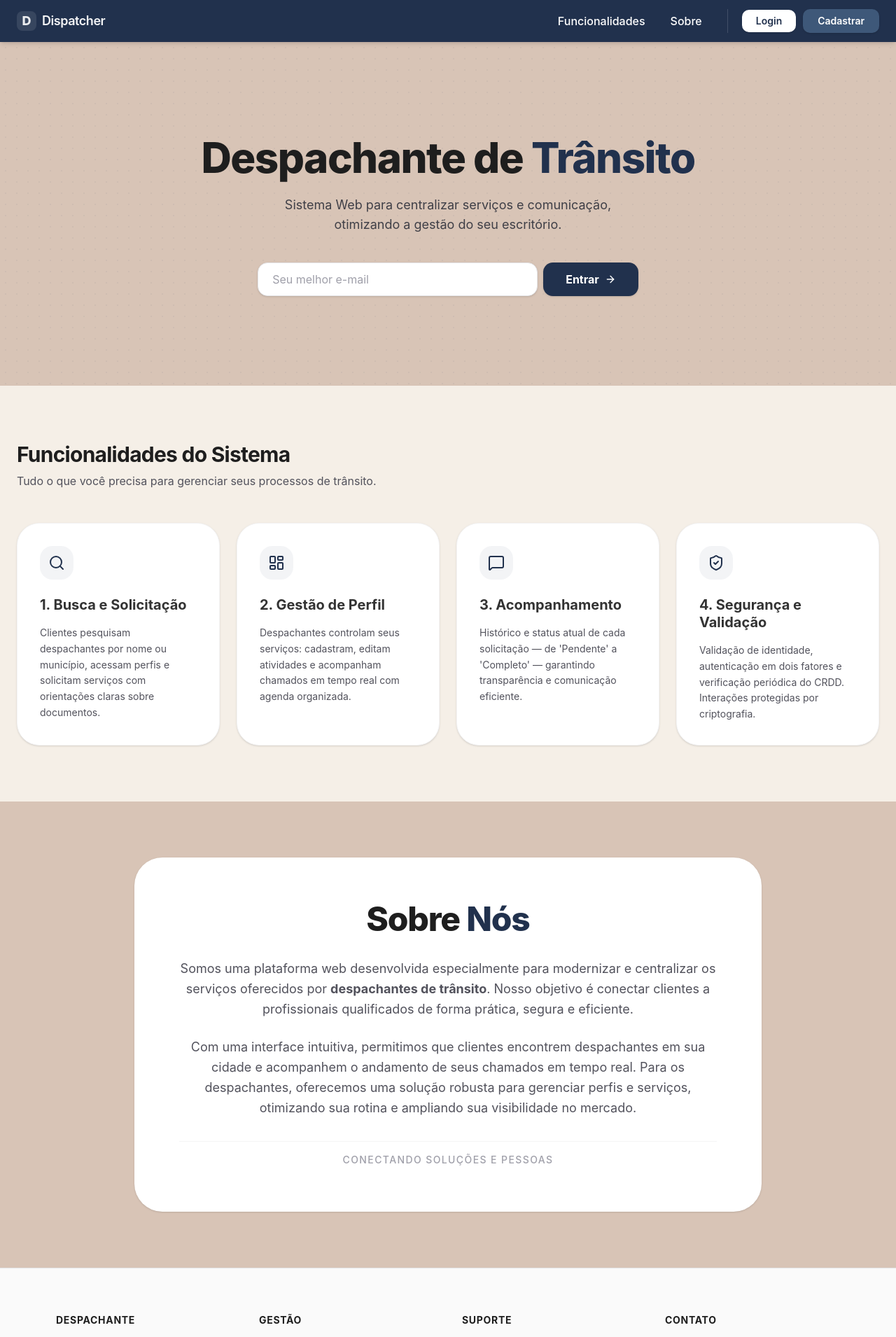
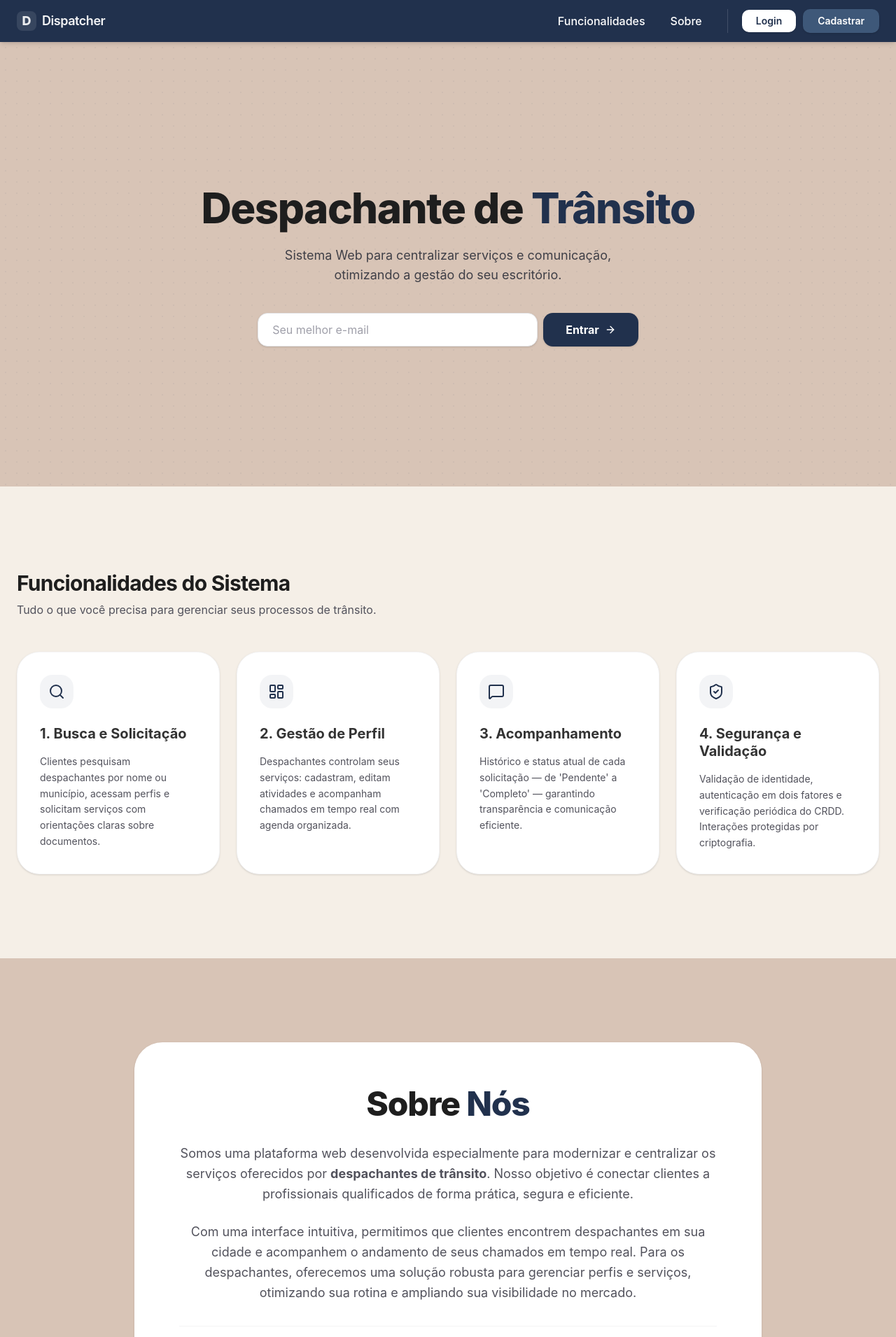
Before and after one commit to theraissa/dispatcher_system, a React (Vite) app in the folder frontend/: page / in a window 1280 px wide. Shown: the top 1910 px of the page at 70% size. Built offline with nearby package versions, Linux system fonts and the light colour scheme.

Commit message:
tela inicial(home) design ajustado

```diff
--- a/frontend/src/components/home/about-section.tsx
+++ b/frontend/src/components/home/about-section.tsx
@@ -2,7 +2,7 @@ import { cn } from "@/lib/utils";
 
 export default function AboutSection() {
   return (
-    <section id="about-section" className="py-20 px-6 bg-[#D8C4B6] flex justify-center items-center">
+    <section id="about-section" className="py-30 px-6 bg-[#D8C4B6] flex justify-center items-center">
       {/* Container Principal: Card Branco com Bordas Arredondadas */}
       <div className={cn(
         "max-w-4xl w-full bg-white p-10 md:p-16",
--- a/frontend/src/components/home/carousel-section.tsx
+++ b/frontend/src/components/home/carousel-section.tsx
@@ -26,7 +26,7 @@ export default function CarouselSection() {
   ];
 
   return (
-    <section id="carousel-section" className="py-20 px-6 bg-[#F5EFE7]">
+    <section id="carousel-section" className="py-30 px-6 bg-[#F5EFE7]">
       <div className="max-w-7xl mx-auto">
         {/* Título da Seção (Opcional, mas ajuda no contexto) */}
         <div className="mb-12 text-center md:text-left">
--- a/frontend/src/components/home/login-section.tsx
+++ b/frontend/src/components/home/login-section.tsx
@@ -13,7 +13,7 @@ export default function LoginSection() {
   }
 
   return (
-    <section className="relative flex flex-col items-center justify-center py-20 md:py-32 px-6 bg-[#D8C4B6]">
+    <section className="relative flex flex-col items-center justify-center py-20 md:py-50 px-6 bg-[#D8C4B6]">
       {/* Sutil detalhe de fundo */}
       <div className="absolute inset-0 opacity-5 pointer-events-none bg-[radial-gradient(#21314D_1px,transparent_1px)] [background-size:16px_16px]" />
 
```
